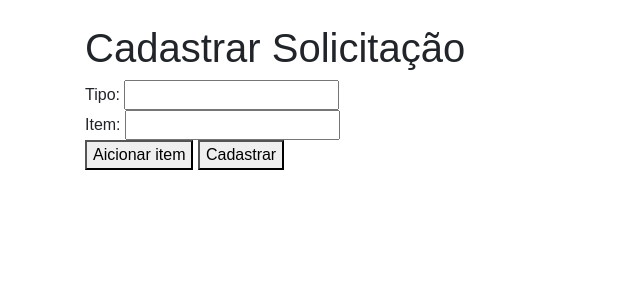
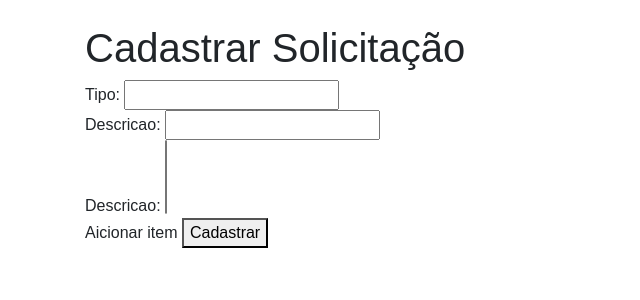
Before and after one commit to adelson111/SAPH, a Django app: page /solicitacao/cadastrar-solicitacao in a window 1280 px wide. Shown: the top 300 px of the page, without its empty margins (0-640 px from the left). Run offline with Django 3.2, Linux system fonts and the light colour scheme; data that the repository does not hold is empty; parts of the project's set-up code (start-up, migrations or seed data) failed here and were passed over; some libraries are stand-ins or nearby versions.

Commit message:
Cadastro de Solicitação e itens com itens já existentes

```diff
--- a/Sistemas/Portal/SAPH/apps/solicitacao/form.py
+++ b/Sistemas/Portal/SAPH/apps/solicitacao/form.py
@@ -12,5 +12,4 @@ class ItemForm(ModelForm):
 class SolicitacaoForm(ModelForm):
     class Meta:
         model = Solicitacao
-        exclude = ('item',)
-        fields = ['tipo']
+        fields = ['tipo','descricao','itens']
--- a/Sistemas/Portal/SAPH/apps/solicitacao/models.py
+++ b/Sistemas/Portal/SAPH/apps/solicitacao/models.py
@@ -10,7 +10,8 @@ class Item(models.Model):
 
 class Solicitacao(models.Model):
     tipo = models.CharField(max_length=25)
-    item = models.ManyToManyField(Item,null=True)
+    descricao = models.CharField(max_length=300, null = False)
+    itens = models.ManyToManyField(Item,null=True, related_name='itens_solicitacao')
 
     def get_absolute_url(self):
         return reverse('cadasrtrar_solicitacao')
--- a/Sistemas/Portal/SAPH/apps/solicitacao/templates/solicitacao/solicitacao_form.html
+++ b/Sistemas/Portal/SAPH/apps/solicitacao/templates/solicitacao/solicitacao_form.html
@@ -7,14 +7,16 @@
     <div class="tipo">
         Tipo: {{ form2.tipo }}
     </div>
-    <div class="item">
-        Item: {{ form1.nome }}
+    <div class="descricao">
+        Descricao: {{ form2.descricao }}
+    </div>
+    <div class="itens">
+        Descricao: {{ form2.itens }}
     </div>
 
 
-
 </form>
-<button id = 'addItem' >Aicionar item</button>
+<a id = 'addItem' >Aicionar item</a>
 <button id = 'submit' type="submit">Cadastrar</button>
 <script>
     btnAdd = document.getElementById('addItem');
--- a/Sistemas/Portal/SAPH/apps/solicitacao/views.py
+++ b/Sistemas/Portal/SAPH/apps/solicitacao/views.py
@@ -1,17 +1,11 @@
 
-from django.http import HttpResponseRedirect
-from django.shortcuts import render
+from django.shortcuts import render, redirect, get_object_or_404
 
 # Create your views here.
 from django.views.generic import CreateView
 
 from apps.solicitacao.form import SolicitacaoForm, ItemForm
-from apps.solicitacao.models import Solicitacao, Item
-
-
-class CadastraItem(CreateView):
-    model = Item
-    fields = ['nome']
+from apps.solicitacao.models import Item
 
 
 class CadastrarSolicitacao(CreateView):
@@ -30,16 +24,21 @@ class CadastrarSolicitacao(CreateView):
     def post(self, request, *args, **kwargs):
         nome_itens = request.POST.getlist('form1-nome')
         data_dicts = [{'nome':nome}for nome in nome_itens]
+        itens = []
         for data in data_dicts:
             formOne = self.form1(data)
             if formOne.is_valid():
-                formOne.save()
+                pk = formOne.save()
+                itens.append(get_object_or_404(Item, pk=pk.pk))
 
         formTwo = self.form2(request.POST,prefix="form2")
 
         if formTwo.is_valid():
-            formTwo.save()
-            return HttpResponseRedirect('/solicitacao/')
+            solicitacao =  formTwo.save()
+            for item in itens:
+                solicitacao.itens.add(item)
+
+            return redirect('cadasrtrar_solicitacao')
 
         return render(request, self.template_name, {
             'form1': formOne,
```
Also changed, not shown: Sistemas/Portal/SAPH/apps/funcionario/migrations/0001_initial.py, Sistemas/Portal/SAPH/apps/funcionario/migrations/0002_auto_20190515_2347.py (deleted), Sistemas/Portal/SAPH/apps/nivel/migrations/0001_initial.py, Sistemas/Portal/SAPH/apps/nivel/migrations/0002_auto_20190509_2359.py (deleted), Sistemas/Portal/SAPH/apps/nivel/migrations/0003_auto_20190516_1245.py (deleted), Sistemas/Portal/SAPH/apps/organizacao/migrations/0001_initial.py, Sistemas/Portal/SAPH/apps/organizacao/migrations/0002_auto_20190516_1245.py (deleted), Sistemas/Portal/SAPH/apps/setor/migrations/0001_initial.py, Sistemas/Portal/SAPH/apps/setor/migrations/0002_setor_nivel.py (deleted), Sistemas/Portal/SAPH/apps/setor/migrations/0003_setor_gerente.py (deleted), Sistemas/Portal/SAPH/apps/setor/migrations/0004_auto_20190510_0015.py (deleted), Sistemas/Portal/SAPH/apps/setor/migrations/0005_auto_20190516_0245.py (deleted), Sistemas/Portal/SAPH/apps/solicitacao/migrations/0001_initial.py, Sistemas/Portal/SAPH/apps/solicitacao/migrations/0002_auto_20190516_1245.py (deleted), 1 more files.
